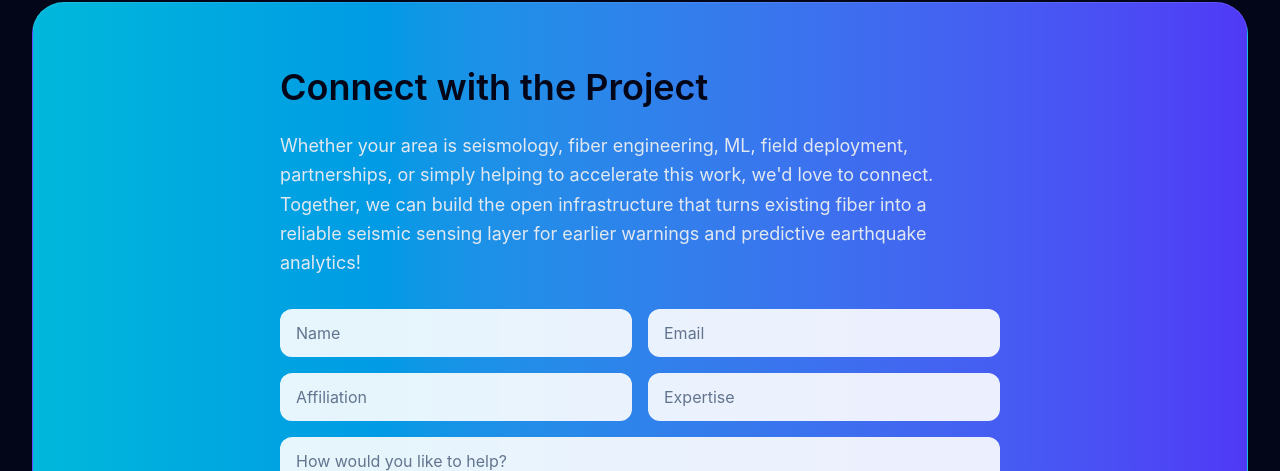
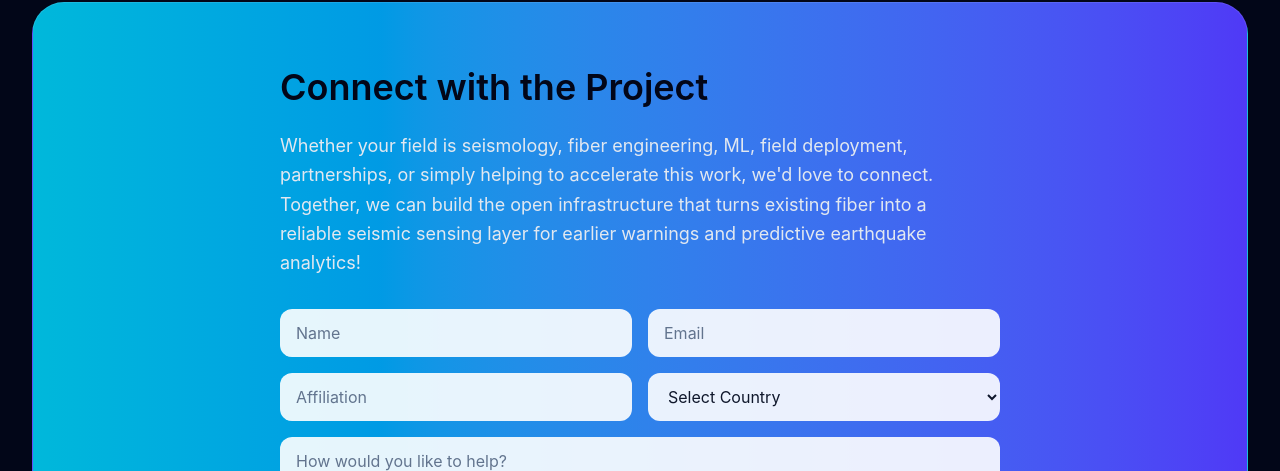
Before and after one commit to aldous109/dasean, a React (Vite) app: page / in a window 1280 px wide. Shown: the part 2325-2796 px from the top of the page. Built offline with nearby package versions, Linux system fonts and the light colour scheme.

Commit message:
Replace Expertise input with Country dropdown

```diff
--- a/src/App.jsx
+++ b/src/App.jsx
@@ -41,6 +41,16 @@ const cities = [
   { name: "Wellington", lat: -41.2865, lng: 174.7762, base: { alert: 13, cas: 900, dam: 2500, conf: 68 }, das: { alert: 23, cas: 620, dam: 2050, conf: 84 } },
 ];
 
+const countries = [
+  "Afghanistan", "Albania", "Algeria", "Argentina", "Australia", "Austria", "Bangladesh", "Belgium", "Brazil",
+  "Canada", "Chile", "China", "Colombia", "Denmark", "Egypt", "Finland", "France", "Germany", "Greece", "India",
+  "Indonesia", "Iran", "Iraq", "Ireland", "Israel", "Italy", "Japan", "Jordan", "Kenya", "Malaysia", "Mexico",
+  "Morocco", "Netherlands", "New Zealand", "Norway", "Pakistan", "Peru", "Philippines", "Poland", "Portugal",
+  "Russia", "Saudi Arabia", "Singapore", "South Africa", "South Korea", "Spain", "Sweden", "Switzerland",
+  "Thailand", "Turkey", "Ukraine", "United Arab Emirates", "United Kingdom", "United States", "Vietnam",
+  "Other"
+];
+
 const roles = [
   {
     title: "DAS / Fiber Engineering",
@@ -77,7 +87,7 @@ const roles = [
 const objectives = [
   "Standardize the DAS seismic reporting pipeline",
   "Seed a repo of ground-truth calibrated DAS data",
-  "Train an ML model for early earthquake detection",
+  "Train a ML model for early earthquake detection",
 ];
 
 const roadmap = [
@@ -102,9 +112,9 @@ function App() {
   const [name, setName] = useState("");
   const [email, setEmail] = useState("");
   const [affiliation, setAffiliation] = useState("");
-  const [expertise, setExpertise] = useState("");
   const [help, setHelp] = useState("");
   const [submitted, setSubmitted] = useState(false);
+  const [country, setCountry] = useState("");
   const [submitError, setSubmitError] = useState("");
 
   const handleSubmit = async (e) => {
@@ -389,7 +399,7 @@ function App() {
             ) : (
               <>
                 <p className="mb-8 text-lg leading-relaxed text-slate-200 max-w-2xl">
-                  Whether your area is seismology, fiber engineering, ML, field deployment, partnerships, or simply helping to accelerate this work, we'd love to connect. Together, we can build the open infrastructure that turns existing fiber into a reliable seismic sensing layer for earlier warnings and predictive earthquake analytics!
+                  Whether your field is seismology, fiber engineering, ML, field deployment, partnerships, or simply helping to accelerate this work, we'd love to connect. Together, we can build the open infrastructure that turns existing fiber into a reliable seismic sensing layer for earlier warnings and predictive earthquake analytics!
                 </p>
                 <form
                   action="https://formspree.io/f/mnjwpjkz"
@@ -421,13 +431,19 @@ function App() {
                     placeholder="Affiliation"
                     className="w-full rounded-xl bg-white/90 px-4 py-3 text-slate-900 outline-none placeholder:text-slate-500 focus:ring-2 focus:ring-cyan-300/30"
                   />
-                  <input
-                    name="expertise"
-                    value={expertise}
-                    onChange={(e) => setExpertise(e.target.value)}
-                    placeholder="Expertise"
-                    className="w-full rounded-xl bg-white/90 px-4 py-3 text-slate-900 outline-none placeholder:text-slate-500 focus:ring-2 focus:ring-cyan-300/30"
-                  />
+                  <select
+                    name="country"
+                    value={country}
+                    onChange={(e) => setCountry(e.target.value)}
+                    className="w-full rounded-xl bg-white/90 px-4 py-3 text-slate-900 outline-none focus:ring-2 focus:ring-cyan-300/30"
+                  >
+                    <option value="">Select Country</option>
+                    {countries.map((countryName) => (
+                      <option key={countryName} value={countryName}>
+                        {countryName}
+                      </option>
+                    ))}
+                  </select>
                   <textarea
                     name="help"
                     value={help}
```
